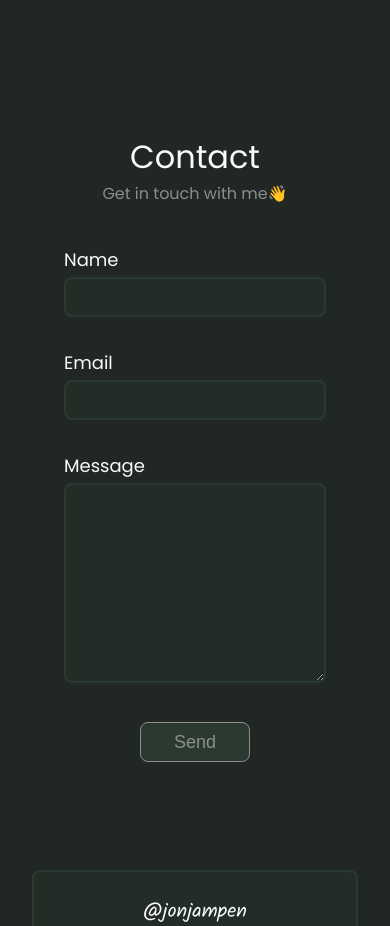
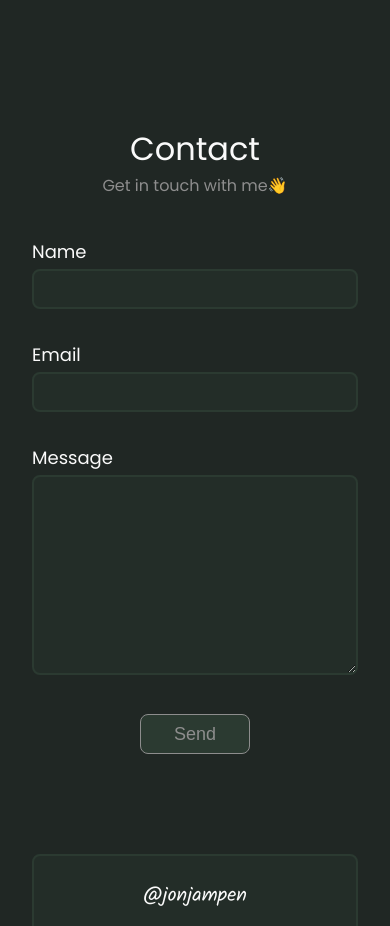
Before and after one commit to jonjampen/portfolio, a SvelteKit app: page / in a window 390 px wide. Shown: the part 1120-2046 px from the top of the page. Built offline with nearby package versions, Linux system fonts and the light colour scheme; no server answers; the database is empty.

Commit message:
Making contact form responsive.

```diff
--- a/src/global.scss
+++ b/src/global.scss
@@ -79,7 +79,10 @@ span {
 }
 
 section {
-	margin: 8px 32px;
+	margin-top: 8px;
+	margin-bottom: 8px;
+	margin-left: 32px;
+	margin-right: 32px;
 }
 
 button.btn {
--- a/src/style/contact.scss
+++ b/src/style/contact.scss
@@ -71,3 +71,17 @@ section.contact {
 		}
 	}
 }
+
+@media (max-width: 700px) {
+	section.contact {
+		& .contactForm {
+			margin: 0;
+			width: 100% !important;
+
+			& input,
+			& textarea {
+				width: 100%;
+			}
+		}
+	}
+}
```
